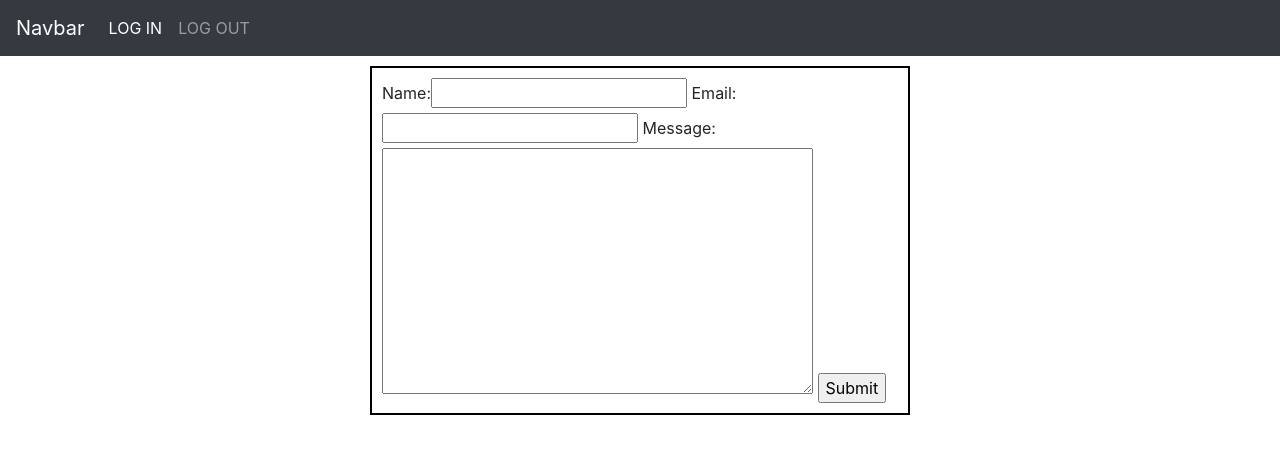
After one commit to IshanRao/Basic-BlogSite, a Django app: page /contactus/ in a window 1280 px wide. The commit adds this page. Shown: the top 454 px of the page. Run offline with Django 3.2, Linux system fonts and the light colour scheme; some libraries are stand-ins or nearby versions.

Commit message:
Fine Tuning applied

```diff
--- /dev/null
+++ b/home/forms.py
@@ -0,0 +1,18 @@
+'''from django import forms
+
+class ContactForm(forms.Form) :
+
+    name = forms.CharField(max_length=50)
+    email = forms.EmailField()
+    message = forms.CharField(max_length=200,widget=forms.Textarea(),help_text='Write your message here')
+    #source = forms.CharField(max_length=50,widget=forms.HiddenInput())
+    '''
+
+from django.forms import ModelForm
+from .models import Contact
+
+class ContactForm(ModelForm) :
+
+    class Meta :
+        model = Contact
+        fields = ['name','email','message']
--- a/home/models.py
+++ b/home/models.py
@@ -1,6 +1,8 @@
 from django.db import models
 from django.utils import timezone
 from django.contrib.auth.models import User
+from datetime import datetime
+
 
 
 # Create your models here.
@@ -15,3 +17,13 @@ class Post(models.Model) :
     # When a author is removed from Author table all his posts are to be deleted
     def __str__(self) :
         return self.title+" by "+str(self.posted_by)
+
+class Contact(models.Model) :
+
+    name = models.CharField(max_length=100)
+    email = models.EmailField()
+    message = models.TextField()
+    timestamp = models.DateTimeField(default=timezone.now())
+
+    def __str__(self) :
+        return self.name
--- a/home/static/home/css/styles1.css
+++ b/home/static/home/css/styles1.css
@@ -25,3 +25,11 @@ h1
 {
     text-align: center;
 }
+
+.form-container
+{
+    margin: 10px auto;
+    padding: 10px;
+    border : black 2px solid;
+    width: 100%;
+}
--- /dev/null
+++ b/home/templates/home/base.html
@@ -0,0 +1,48 @@
+<!DOCTYPE html>
+<html>
+    <head>
+        <title>
+            {% block title%}{% endblock %}
+        </title>
+        {%load static%}
+        <link rel="stylesheet" href="{%static "home/css/styles1.css"%}">
+        <link rel="stylesheet" href="https://stackpath.bootstrapcdn.com/bootstrap/4.3.1/css/bootstrap.min.css" integrity="sha384-ggOyR0iXCbMQv3Xipma34MD+dH/1fQ784/j6cY/iJTQUOhcWr7x9JvoRxT2MZw1T" crossorigin="anonymous">
+
+    </head>
+
+<body>
+
+<nav class="navbar navbar-expand-lg navbar-dark bg-dark" id="nav_post">
+    <a class="navbar-brand" href="#">Navbar</a>
+    <button class="navbar-toggler" type="button" data-toggle="collapse" data-target="#navbarSupportedContent" aria-controls="navbarSupportedContent" aria-expanded="false" aria-label="Toggle navigation">
+      <span class="navbar-toggler-icon"></span>
+    </button>
+
+    <div class="collapse navbar-collapse" id="navbarSupportedContent">
+      <ul class="navbar-nav mr-auto">
+        <li class="nav-item active">
+          <a class="nav-link" href="{%url 'home:login'%}">LOG IN<span class="sr-only">(current)</span></a>
+        </li>
+        <li class="nav-item">
+          <a class="nav-link" href="{%url 'home:logout'%}">LOG OUT</a>
+        </li>
+
+      </ul>
+    </div>
+  </nav>
+
+
+  <div class="container">
+    <div class="row">
+        <div class="col-md-3"></div>
+        <div class="col-md-6">
+
+                {% block content %}{% endblock %}
+
+            </div>
+            <div class="col-md-3"></div>
+        </div>
+    </div>
+
+</body>
+</html>
--- /dev/null
+++ b/home/templates/home/contact_us.html
@@ -0,0 +1,13 @@
+{%extends 'home/base.html'%}
+
+
+{%block title%}Contact US{% endblock title%}
+{%block content%}
+<div class="form-container">
+<form method="POST" action="">
+{%csrf_token%}
+{{form}}
+<input type="submit" value="Submit">
+</form>
+</div>
+{% endblock %}
--- a/home/templates/home/signup.html
+++ b/home/templates/home/signup.html
@@ -12,13 +12,15 @@
     </head>
 
     <body>
-        <h1>SIGN UP</h1>
+
 
         <div class="container">
         <div class="row">
         <div class="col-md-3"></div>
         <div class="col-md-6">
 
+            <h1>SIGN UP</h1>
+            <div class="form-container">
                 <form method="POST" action="/signup/">
                   {% csrf_token %}
 
@@ -61,6 +63,8 @@
 
             </div>
 
+             </div>
+
                   <div class="col-md-3"></div>
             </div>
         </div>
--- a/home/urls.py
+++ b/home/urls.py
@@ -14,6 +14,7 @@ urlpatterns = [
     path('posts/archive/monthly/',views.filter_by_month,name="month_filter"),
     path('posts/archive/yearly/',views.filter_by_year,name="year_fiter"),
     path('posts/id/<int:post_id>',views.filter_by_id,name="id_filter"),
+    path('contactus/',views.contact_us,name="contact_us")
 
 ]
 
--- a/home/views.py
+++ b/home/views.py
@@ -4,6 +4,7 @@ from django.contrib.auth.models import User
 from django.contrib.auth import authenticate,login,logout
 from django.contrib.auth.decorators import login_required
 from .models import Post
+from .forms import ContactForm
 
 # Create your views here.
 # redirect
@@ -97,3 +98,16 @@ def filter_by_id(req,post_id) :
 
     posts = Post.objects.filter(id=post_id)
     return render(req,'home/index.html',{'posts' : posts})
+
+def contact_us(req) :
+
+    if req.method == "POST" :
+        form = ContactForm(req.POST)
+        if form.is_valid() :
+            name = form.cleaned_data['name']
+            email = form.cleaned_data['email']
+            message = form.cleaned_data['message']
+        return HttpResponse(name)
+    else :
+        form = ContactForm()
+        return render(req,'home/contact_us.html',{'form' : form})
```
Also changed, not shown: home/templates/home/login.html (+7 -2 lines), home/templates/home/posts.html (+5 -45 lines), db.sqlite3, home/static/home/css/styles2.css (deleted). Lines whose indentation alone changed are shown as unchanged.
